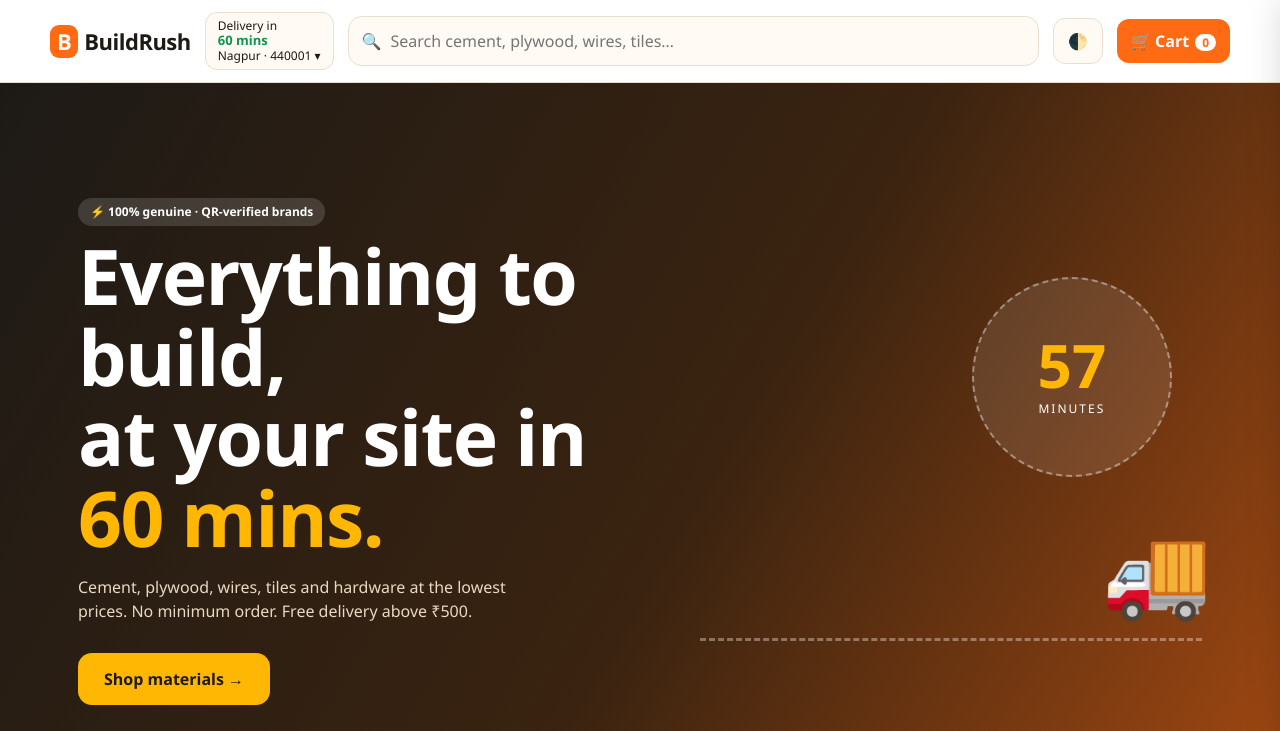
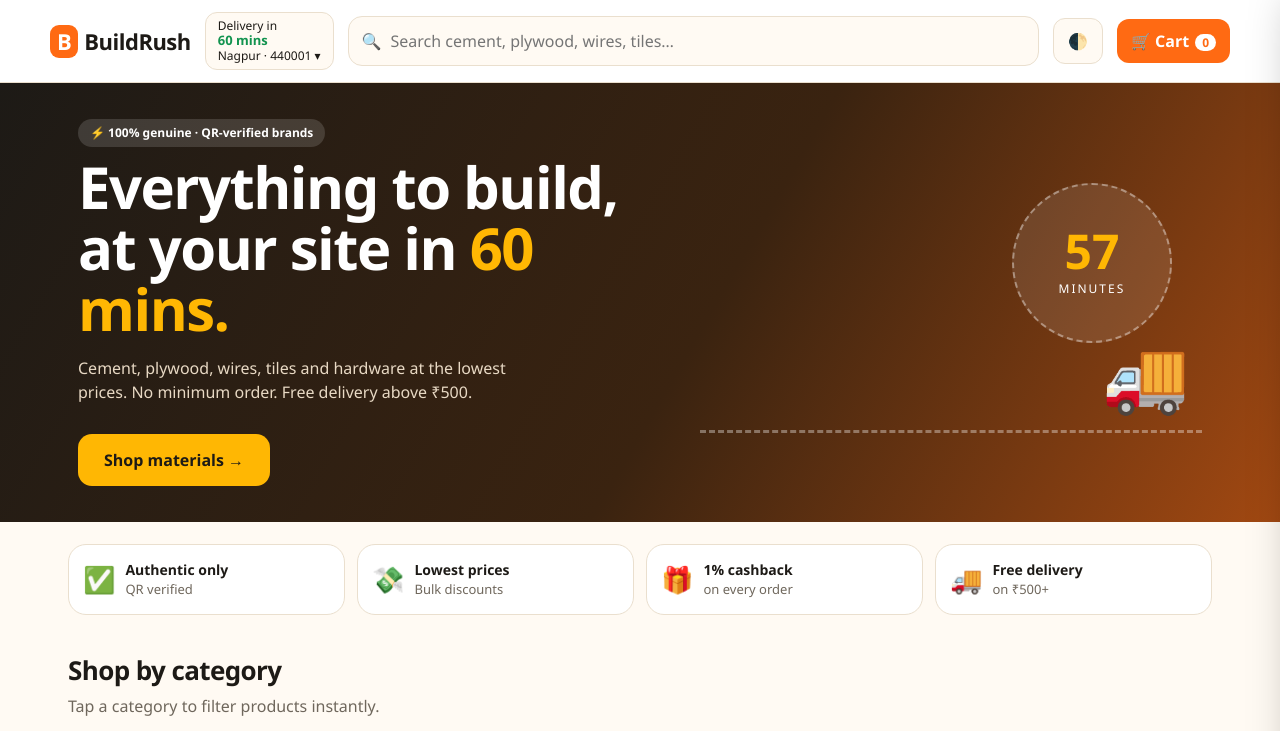
Before and after one commit to AshishKanojiya011/Building-Supplies-Website, a plain HTML site: page index.html in a window 1280 px wide. Shown: the top 731 px of the page. Drawn offline with Linux system fonts and the light colour scheme.

Commit message:
Update index.html

```diff
--- a/index.html
+++ b/index.html
@@ -27,18 +27,18 @@ body::before{content:"";position:fixed;inset:0 0 auto;height:env(safe-area-inset
 .cartb{background:var(--brand);color:#fff;border:0}
 .cartb em{font-style:normal;background:#fff;color:var(--brand);border-radius:99px;padding:0 7px;margin-left:6px;font-size:12px}
 .pop{animation:pop .35s}@keyframes pop{50%{transform:scale(1.15)}}
-body{overflow-x:clip}.hero{margin:0 calc(50% - 50vw);border-radius:0;padding:56px max(18px,calc(50vw - 562px));min-height:calc(100vh - 64px);position:relative;overflow:hidden;color:#fff;background:linear-gradient(120deg,#1d1a16 0%,#3a2310 55%,#ff6a13 140%);display:grid;grid-template-columns:1.2fr 1fr;gap:20px;align-items:center}
-.hero h1{font-size:clamp(34px,6vw,78px);line-height:1.05;margin:10px 0;letter-spacing:-1.5px}
+body{overflow-x:clip}.hero{margin:0 calc(50% - 50vw);border-radius:0;padding:36px max(18px,calc(50vw - 562px));min-height:400px;position:relative;overflow:hidden;color:#fff;background:linear-gradient(120deg,#1d1a16 0%,#3a2310 55%,#ff6a13 140%);display:grid;grid-template-columns:1.2fr 1fr;gap:20px;align-items:center}
+.hero h1{font-size:clamp(30px,4.6vw,58px);line-height:1.05;margin:10px 0;letter-spacing:-1.5px}
 .hero h1 u{text-decoration:none;color:var(--brand2)}
 .hero p{color:#e8d9c4;max-width:460px}
 .chip{display:inline-block;background:rgba(255,255,255,.14);padding:5px 12px;border-radius:99px;font-size:12px;font-weight:600}
 .cta{margin-top:14px;display:inline-block;background:var(--brand2);color:#1d1a16;font-weight:700;border:0;padding:14px 26px;border-radius:14px;text-decoration:none;transition:.2s}
 .cta:hover{transform:translateY(-3px);box-shadow:0 10px 24px rgba(255,183,3,.4)}
-.rider{position:relative;height:380px}
+.rider{position:relative;height:260px}
 .rider svg{position:absolute;width:100%;height:100%}
-.clock{position:absolute;right:6%;top:4%;width:200px;height:200px;border-radius:50%;background:rgba(255,255,255,.1);border:2px dashed rgba(255,255,255,.4);display:grid;place-items:center;text-align:center;animation:spin 0s}
-.clock b{font-size:60px;line-height:1;display:block;color:var(--brand2)}.clock small{font-size:12px;letter-spacing:2px}
-.truck{position:absolute;bottom:6px;font-size:88px;animation:drive 6s linear infinite}
+.clock{position:absolute;right:6%;top:4%;width:160px;height:160px;border-radius:50%;background:rgba(255,255,255,.1);border:2px dashed rgba(255,255,255,.4);display:grid;place-items:center;text-align:center;animation:spin 0s}
+.clock b{font-size:48px;line-height:1;display:block;color:var(--brand2)}.clock small{font-size:12px;letter-spacing:2px}
+.truck{position:absolute;bottom:6px;font-size:70px;animation:drive 6s linear infinite}
 @keyframes drive{0%{left:-20%}100%{left:100%}}
 .road{position:absolute;bottom:0;left:0;right:0;border-top:3px dashed rgba(255,255,255,.35)}
 .trust{display:grid;grid-template-columns:repeat(4,1fr);gap:12px;margin:22px 0}
```
